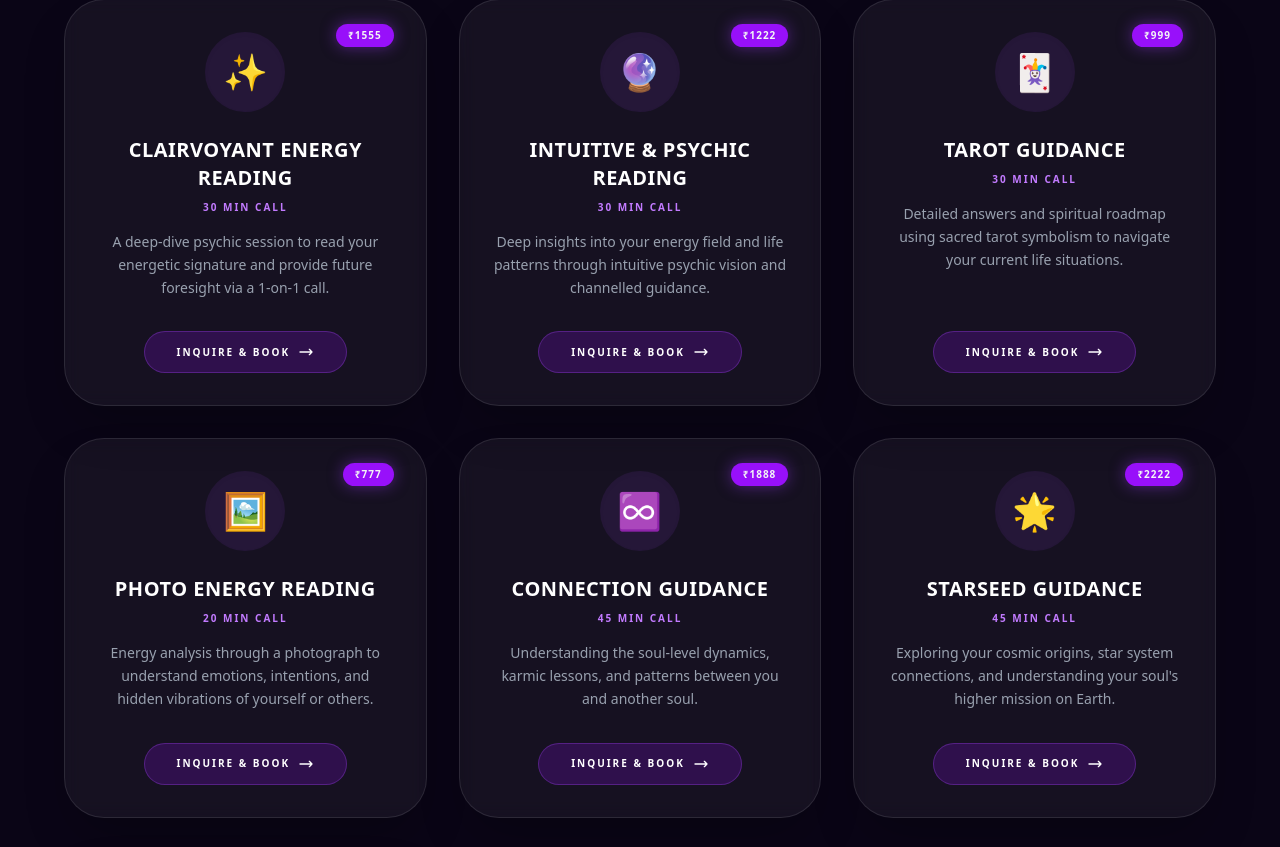
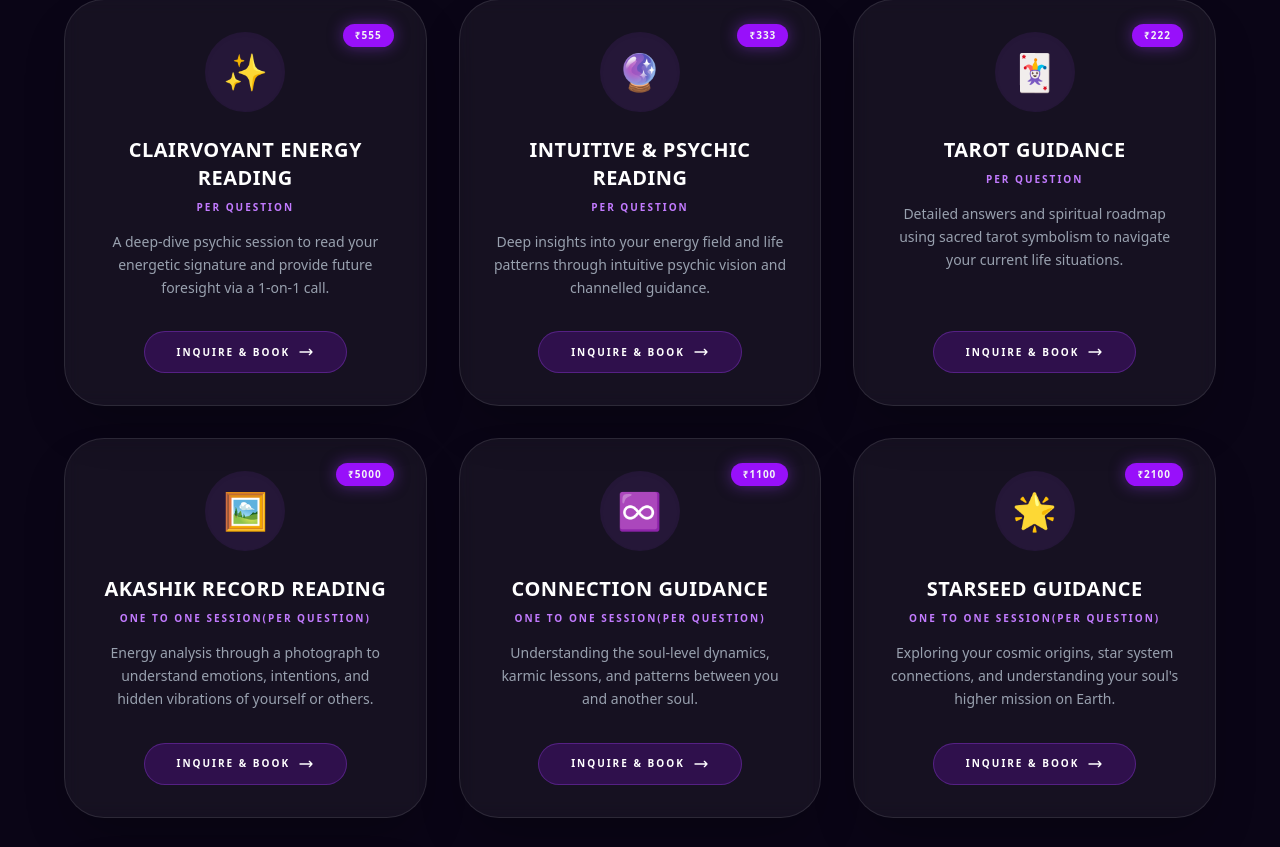
Before and after one commit to RanjanaDevi1104/SurbhiProject, a React (Vite) app in the folder frontedproject/: page /services in a window 1280 px wide. Shown: the part 433-1280 px from the top of the page. Built offline with nearby package versions, Linux system fonts and the light colour scheme; sample sign-in values are in the browser's storage.

Commit message:
fronted updated

```diff
--- a/frontedproject/src/Pages/Booking.jsx
+++ b/frontedproject/src/Pages/Booking.jsx
@@ -4,7 +4,6 @@ export default function Booking() {
   const [selectedService, setSelectedService] = useState("");
 
   const services = [
-    { id: 1, name: "Tarot Reading (30 Min)", price: "₹999", icon: "🔮" },
     { id: 2, name: "Love & Relationship", price: "₹1,499", icon: "💖" },
     { id: 3, name: "Career Guidance", price: "₹1,199", icon: "💼" },
     { id: 4, name: "Emergency/Instant Read", price: "₹1,999", icon: "⚡" },
--- a/frontedproject/src/Pages/Services.jsx
+++ b/frontedproject/src/Pages/Services.jsx
@@ -5,48 +5,48 @@ export default function Services() {
     {
       name: "Clairvoyant Energy Reading",
       icon: "✨",
-      duration: "30 Min Call",
-      price: "₹1555",
+      duration: "per question",
+      price: "₹555",
       desc: "A deep-dive psychic session to read your energetic signature and provide future foresight via a 1-on-1 call.",
       link: "https://wa.me/919805210692?text=Hello%20I%20want%20to%20book%20Clairvoyant%20Energy%20Reading%20(₹1555)",
     },
     {
       name: "Intuitive & Psychic Reading",
       icon: "🔮",
-      duration: "30 Min Call",
-      price: "₹1222",
+      duration: "per question",
+      price: "₹333",
       desc: "Deep insights into your energy field and life patterns through intuitive psychic vision and channelled guidance.",
       link: "https://wa.me/919805210692?text=Hello%20I%20want%20to%20book%20Intuitive%20Psychic%20Reading%20(₹1222)",
     },
     {
       name: "Tarot Guidance",
       icon: "🃏",
-      duration: "30 Min Call",
-      price: "₹999",
+      duration: "per question",
+      price: "₹222",
       desc: "Detailed answers and spiritual roadmap using sacred tarot symbolism to navigate your current life situations.",
       link: "https://wa.me/919805210692?text=Hello%20I%20want%20to%20book%20Tarot%20Guidance%20(₹999)",
     },
     {
-      name: "Photo Energy Reading",
+      name: " Akashik Record Reading",
       icon: "🖼️",
-      duration: "20 Min Call",
-      price: "₹777",
+      duration: "one to one Session(per question)",
+      price: "₹5000",
       desc: "Energy analysis through a photograph to understand emotions, intentions, and hidden vibrations of yourself or others.",
       link: "https://wa.me/919805210692?text=Hello%20I%20want%20to%20book%20Photo%20Energy%20Reading%20(₹777)",
     },
     {
       name: "Connection Guidance",
       icon: "♾️",
-      duration: "45 Min Call",
-      price: "₹1888",
+      duration: "one to one Session(per question)",
+      price: "₹1100",
       desc: "Understanding the soul-level dynamics, karmic lessons, and patterns between you and another soul.",
       link: "https://wa.me/919805210692?text=Hello%20I%20want%20to%20book%20Connection%20Guidance%20(₹1888)",
     },
     {
       name: "Starseed Guidance",
       icon: "🌟",
-      duration: "45 Min Call",
-      price: "₹2222",
+      duration: "one to one Session(per question)",
+      price: "₹2100",
       desc: "Exploring your cosmic origins, star system connections, and understanding your soul's higher mission on Earth.",
       link: "https://wa.me/919805210692?text=Hello%20I%20want%20to%20book%20Starseed%20Guidance%20(₹2111)",
     },
@@ -54,7 +54,7 @@ export default function Services() {
       name: "Automatic Writing Message",
       icon: "🖋️",
       duration: "You will receive a written intuitive message based on your question",
-      price: "₹555",
+      price: "₹222(via text)",
       desc: "Automatic writing is a channeled intuitive guidance where I receive messages through writing from higher energies regarding your Question",
       link: "https://wa.me/919805210692?text=Hello%20I%20want%20to%20book%20Automatic%20Writing%20Reading%20(₹1111)",
     },
```
